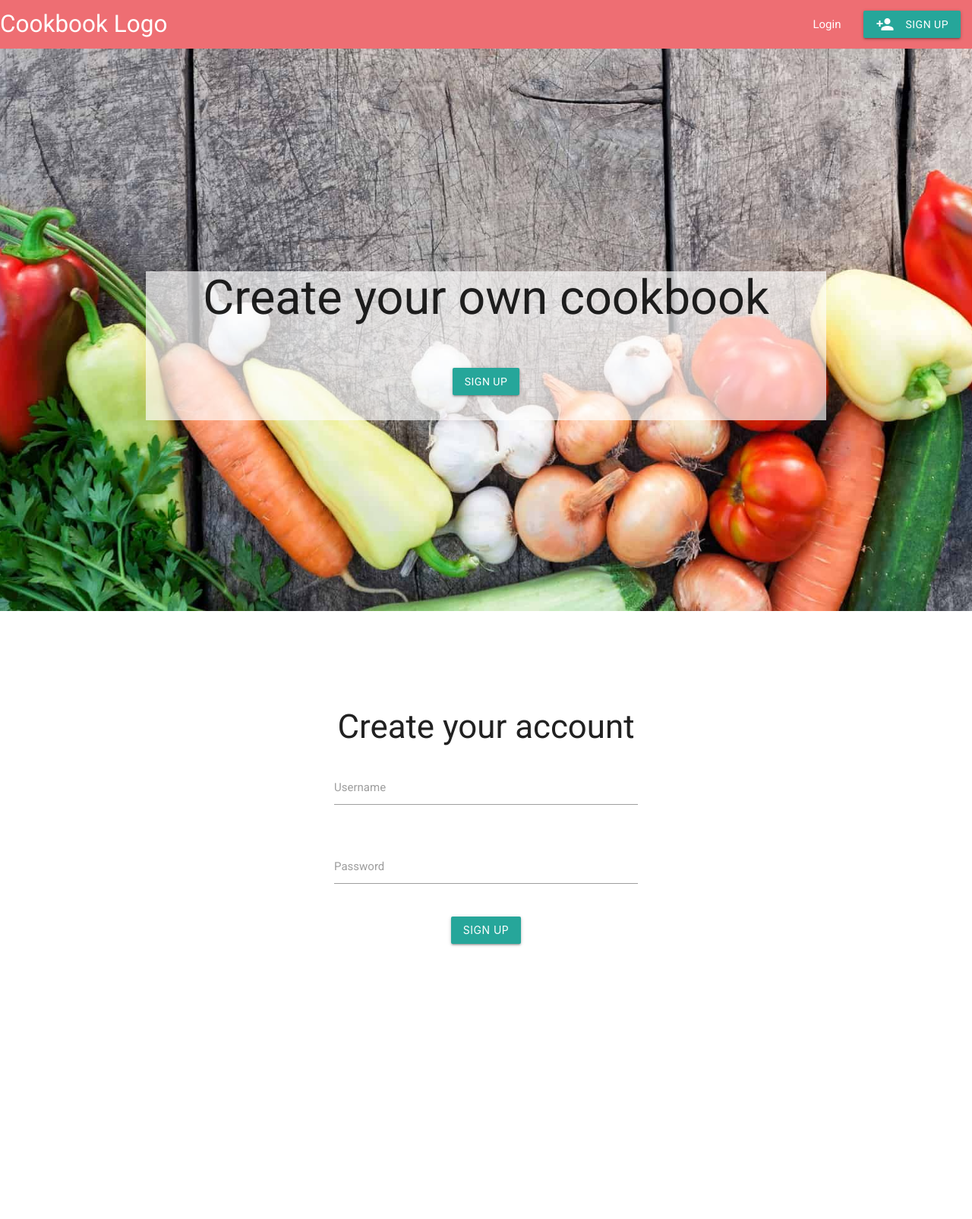
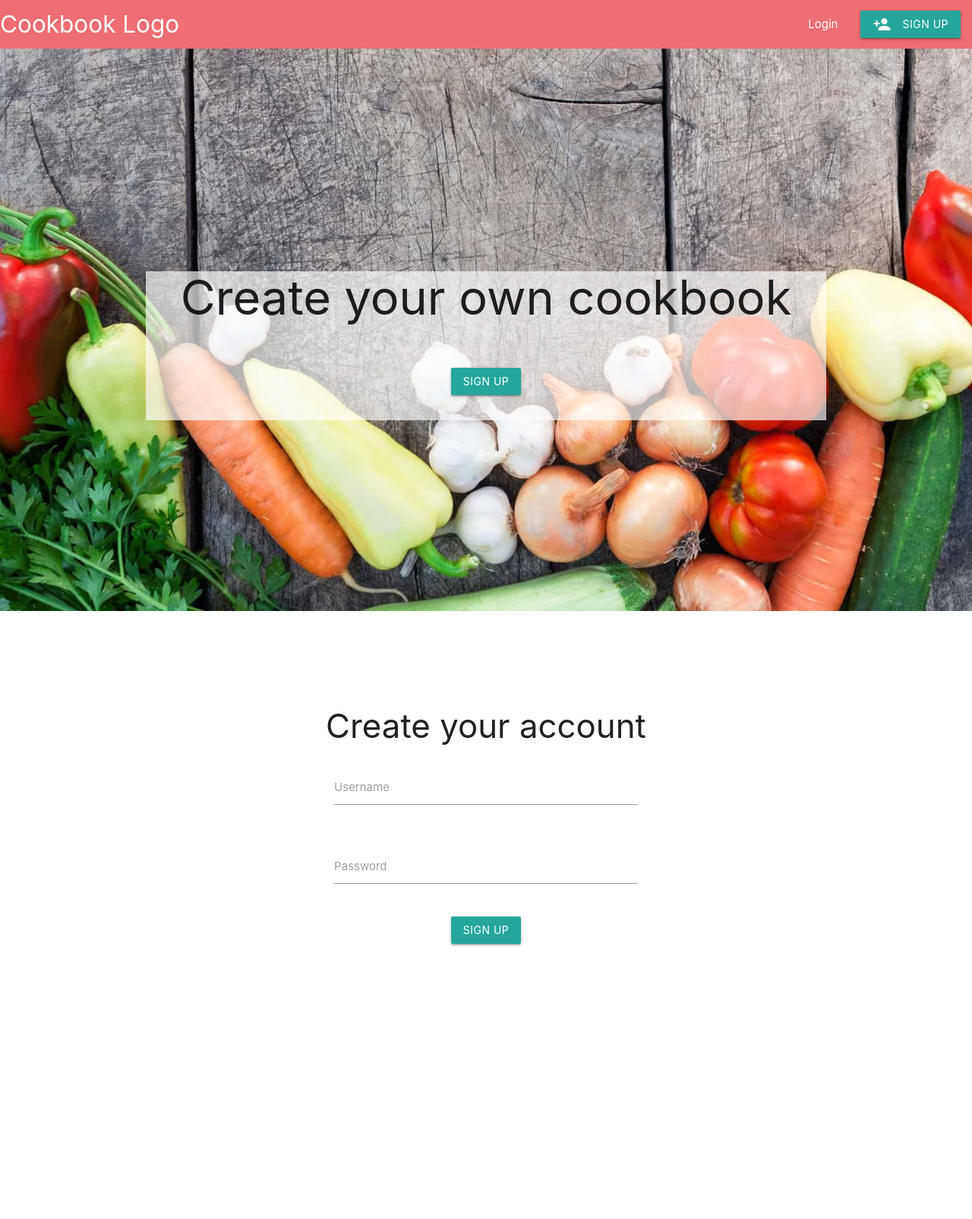
Before and after one commit to Code-Institute-Submissions/Code-Institute-Milestone-3-Data-Centric-Dev-Python-Flask, a Flask app: page / in a window 1280 px wide. Shown: the whole page at 76% size. Run offline with Flask 2, Linux system fonts and the light colour scheme; style sheets or scripts are compiled from the project's sources; some libraries are stand-ins or nearby versions.

Commit message:
Deleted google font roboto

```diff
--- a/static/main.scss
+++ b/static/main.scss
@@ -1,8 +1,6 @@
 // Color for buttons #e76114
 
-body {
-   font-family: "roboto", sans-serif;
-}
+
 
 // Landing page - navbar
 .login {
--- a/templates/base.html
+++ b/templates/base.html
@@ -11,8 +11,6 @@
    <link href="https://fonts.googleapis.com/icon?family=Material+Icons" rel="stylesheet">
    <!-- Import materialize.css -->
    <link rel="stylesheet" href="https://cdnjs.cloudflare.com/ajax/libs/materialize/1.0.0/css/materialize.min.css">
-   <!-- Import google fonts Roboto & Lobster -->
-   <link href="https://fonts.googleapis.com/css?family=Roboto:400,700" rel="stylesheet">
 
    <link rel="stylesheet" href="../static/main.css">
 
```
